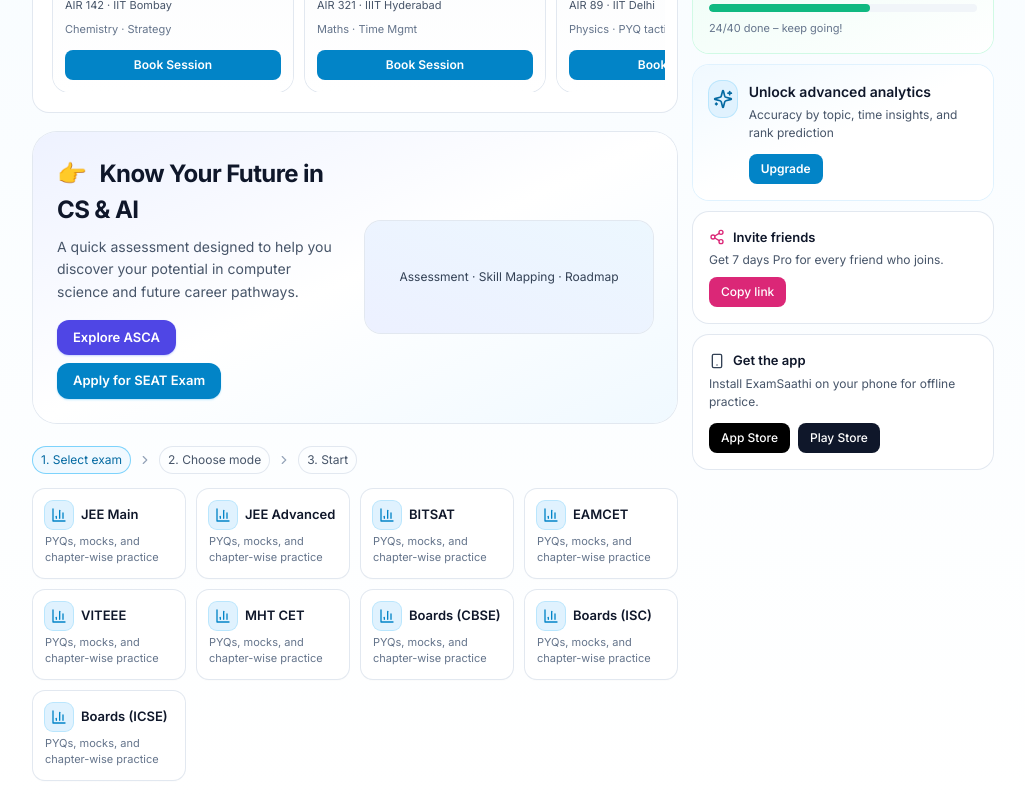
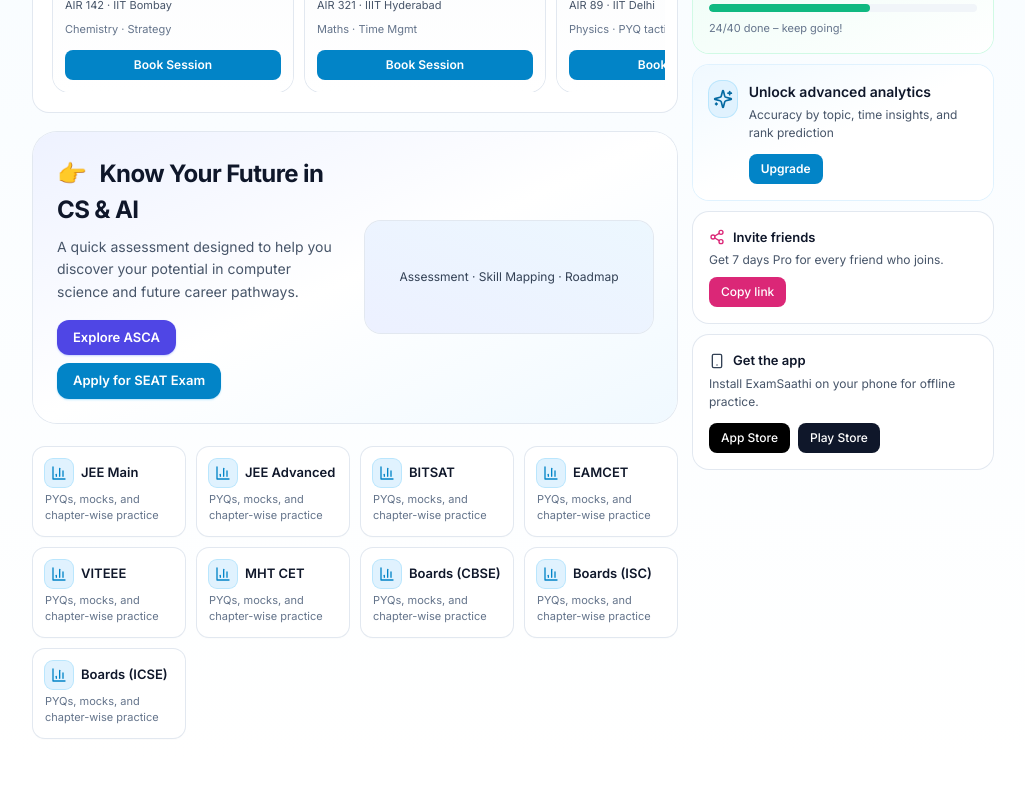
Before and after one commit to flamesResource6/frontend-repo_q7ovtfqp_aeqpc4, a React (Vite) app: page /dashboard in a window 1280 px wide. Shown: the part 747-1547 px from the top of the page, without its empty margins (255-1280 px from the left). After the commit the page ends 1505 px from the top, so only its background shows below. Built offline with nearby package versions, Linux system fonts and the light colour scheme; a web font is replaced by a local one.

Commit message:
Update project prj_q7ovtfqp - 2025-11-20T21:22:08.084Z

```diff
--- a/src/components/Dashboard.jsx
+++ b/src/components/Dashboard.jsx
@@ -474,21 +474,6 @@
           {/* Builder / Stepper anchor */}
           <div id="builder-stepper" />
 
-          {/* Stepper */}
-          <div className="mb-4 flex items-center gap-2 text-[12px] text-slate-600">
-            <span className={`px-2 py-1 rounded-full ring-1 ${
-              !selectedExam ? "ring-sky-300 bg-sky-50 text-sky-700" : "ring-slate-200"
-            }`}>1. Select exam</span>
-            <ChevronRight className="h-3.5 w-3.5 text-slate-400" />
-            <span className={`px-2 py-1 rounded-full ring-1 ${
-              selectedExam && !mode ? "ring-emerald-300 bg-emerald-50 text-emerald-700" : "ring-slate-200"
-            }`}>2. Choose mode</span>
-            <ChevronRight className="h-3.5 w-3.5 text-slate-400" />
-            <span className={`px-2 py-1 rounded-full ring-1 ${
-              mode ? "ring-slate-300 bg-white text-slate-700" : "ring-slate-200"
-            }`}>3. Start</span>
-          </div>
-
           {/* Exam selector */}
           <AnimatePresence mode="wait">
             {!selectedExam && (
@@ -569,66 +554,6 @@
                     </div>
                   </div>
                 </button>
-              </motion.div>
-            )}
-          </AnimatePresence>
-
-          {/* Selected summary and start */}
-          <AnimatePresence mode="wait">
-            {selectedExam && mode && (
-              <motion.div
-                key="summary"
-                initial={{ opacity: 0, y: 10 }}
-                animate={{ opacity: 1, y: 0 }}
-                exit={{ opacity: 0, y: -10 }}
-                transition={{ duration: 0.25 }}
-                className="mt-3"
-              >
-                <div className="rounded-2xl bg-white ring-1 ring-slate-200 shadow-sm p-4">
-                  <div className="flex flex-col sm:flex-row sm:items-center sm:justify-between gap-3">
-                    <div>
-                      <div className="text-[12px] text-slate-600">You selected</div>
-                      <div className="text-[15px] font-semibold text-slate-900">
-                        {examLabel} · {mode === "pyq" ? "PYQ" : "Mock Papers"}
-                      </div>
-                    </div>
-                    <div className="flex items-center gap-2">
-                      <button
-                        onClick={() => setMode(null)}
-                        className="px-3 py-2 rounded-lg text-[13px] font-medium bg-slate-50 hover:bg-slate-100 ring-1 ring-slate-200"
-                      >
-                        Change mode
-                      </button>
-                      <button
-                        onClick={() => setSelectedExam(null)}
-                        className="px-3 py-2 rounded-lg text-[13px] font-medium bg-slate-50 hover:bg-slate-100 ring-1 ring-slate-200"
-                      >
-                        Change exam
-                      </button>
-                      {mode === "pyq" ? (
-                        <button onClick={startPractice} className="inline-flex items-center gap-2 px-4 py-2 rounded-xl bg-emerald-600 hover:bg-emerald-700 text-white text-[13px] font-semibold shadow-sm shadow-emerald-200">
-                          Start now
-                          <ChevronRight className="h-4 w-4" />
-                        </button>
-                      ) : (
-                        <button onClick={startMockConfig} className="inline-flex items-center gap-2 px-4 py-2 rounded-xl bg-sky-600 hover:bg-sky-700 text-white text-[13px] font-semibold shadow-sm shadow-sky-200">
-                          Start now
-                          <ChevronRight className="h-4 w-4" />
-                        </button>
-                      )}
-                    </div>
-                  </div>
-                </div>
-
-                {/* Quick tips */}
-                <div className="mt-3 grid grid-cols-1 sm:grid-cols-3 gap-3">
-                  {["Adaptive practice", "Smart time targets", "Honest analytics"].map((tip, idx) => (
-                    <div key={idx} className="rounded-xl bg-white ring-1 ring-slate-200 p-3">
-                      <div className="h-2 w-16 rounded bg-slate-100" />
-                      <div className="mt-2 text-[12px] text-slate-600">{tip}</div>
-                    </div>
-                  ))}
-                </div>
               </motion.div>
             )}
           </AnimatePresence>
```
Also changed, not shown: 1 other file (tests, documents, lock files or other folders).
